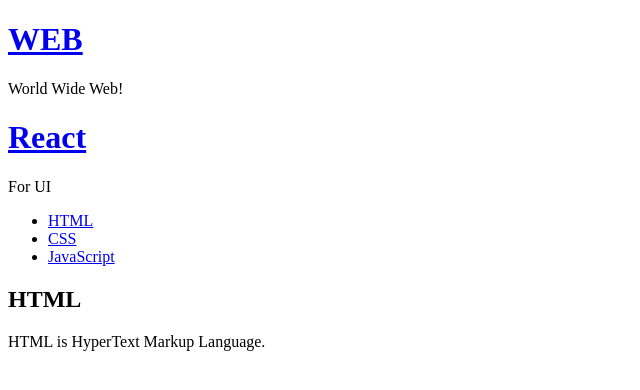
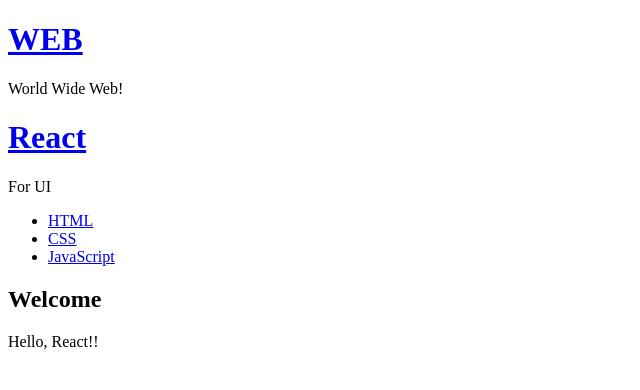
Before and after one commit to alexsophiekim/react-app-practice, a React (Create React App) app: page / in a window 1280 px wide. Shown: the top 390 px of the page, without its empty margins (0-640 px from the left). Built offline with nearby package versions, Linux system fonts and the light colour scheme.

Commit message:
state set for event learning

```diff
--- a/src/App.js
+++ b/src/App.js
@@ -8,7 +8,9 @@
   constructor(props){
     super(props);
     this.state = {
+      mode:'welcome',
       subject:{title:'WEB', sub:'World Wide Web!'},
+      welcome:{title:'Welcome', desc:'Hello, React!!'},
       contents:[
         {id:1, title:'HTML', desc:'HTML is for information'},
         {id:2, title:'CSS', desc:'CSS is for design'},
@@ -17,6 +19,15 @@
     }
   }
   render() {
+    console.log('App render');
+    var _title, _desc = null;
+    if (this.state.mode === 'welcome') {
+      _title = this.state.welcome.title;
+      _desc = this.state.welcome.desc;
+    } else if (this.state.mode === 'read') {
+      _title = this.state.contents[0].title;
+      _desc = this.state.contents[0].desc;
+    }
     return (
       <div className="App">
         <Subject
@@ -25,7 +36,7 @@
         </Subject>
         <Subject title="React" sub="For UI"></Subject>
         <Nav data={this.state.contents}></Nav>
-        <Content title="HTML" desc="HTML is HyperText Markup Language."></Content>
+        <Content title={_title} desc={_desc}></Content>
       </div>
     )
   }
--- a/src/components/Content.js
+++ b/src/components/Content.js
@@ -2,6 +2,7 @@
 
 class Content extends Component {
   render()  {
+    console.log('Content render');
     return(
       <article>
         <h2>{this.props.title}</h2>
--- a/src/components/Nav.js
+++ b/src/components/Nav.js
@@ -2,7 +2,7 @@
 
 class Nav extends Component {
   render() {
-
+    console.log('Nav render');
     var lists=[];
     var data =this.props.data;
     var i = 0;
--- a/src/components/Subject.js
+++ b/src/components/Subject.js
@@ -2,6 +2,7 @@
 
 class Subject extends Component {
   render() {
+    console.log('Subject render');
     return(
       <header>
         <h1><a href="/">{this.props.title}</a></h1>
```
